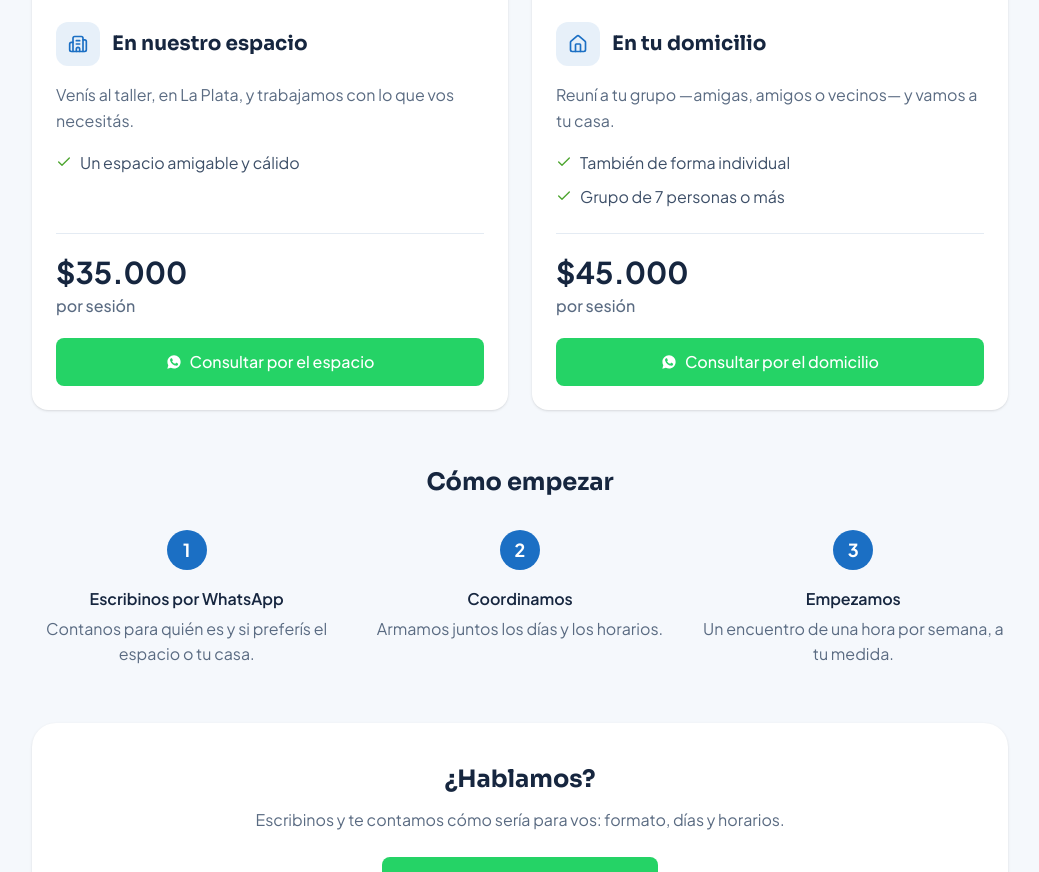
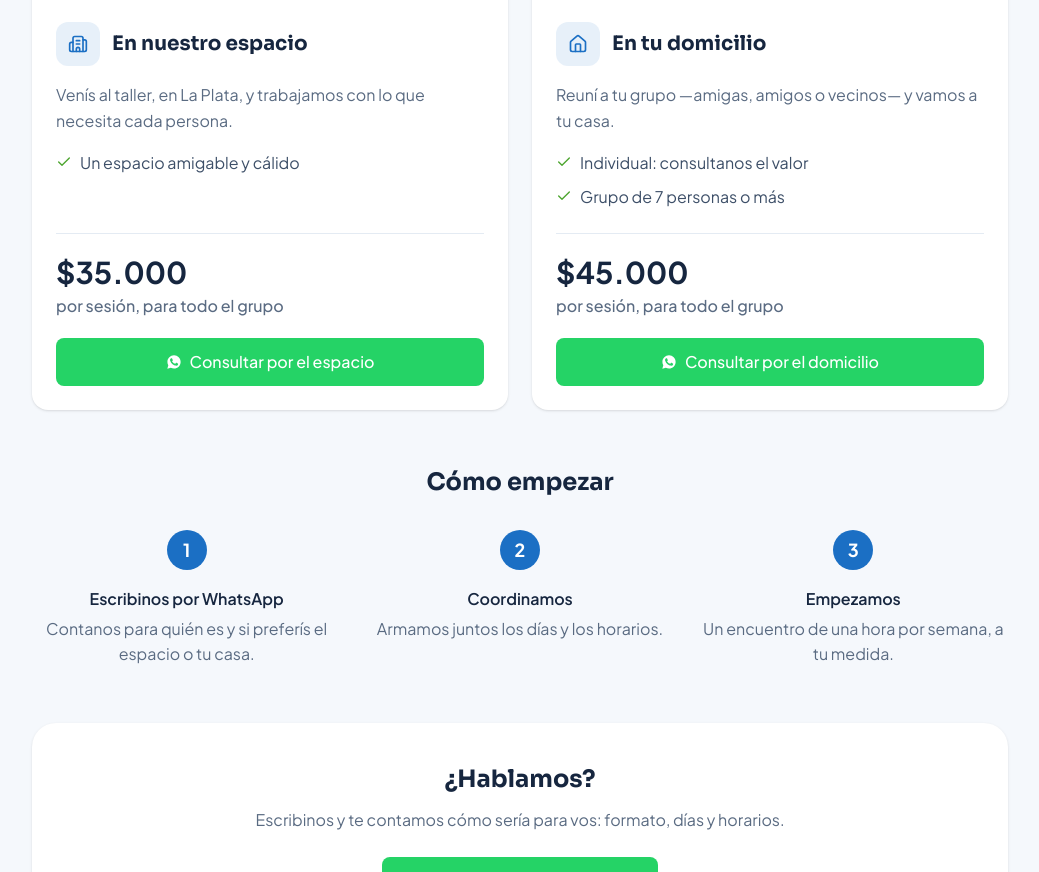
Before and after one commit to manukpo10/TIAM-frontend, a React (Vite) app: page /talleres in a window 1280 px wide. Shown: the part 4960-5832 px from the top of the page, without its empty margins (120-1159 px from the left). Built offline with nearby package versions, Linux system fonts and the light colour scheme.

Commit message:
fix(talleres): el valor es por sesión y para todo el grupo
- La tarjeta dice "por sesión, para todo el grupo", y la sesión individual
  se consulta.
- La tarjeta del espacio habla de "cada persona" en lugar de "vos".

```diff
--- a/src/pages/talleres/TalleresPersonalizadosSection.tsx
+++ b/src/pages/talleres/TalleresPersonalizadosSection.tsx
@@ -20,12 +20,13 @@ import espacioImg from '@/assets/taller/personalizado-espacio.webp'
  */
 
 // ── data:start ──
-// Agreed with the tallerista on 2026-10-12. The prices are per SESSION: the first
-// release said "por persona, por mes" and the owner corrected it the same day.
+// Agreed with the tallerista on 2026-10-12. Each price is per SESSION and covers the
+// WHOLE GROUP, not each person (the first release said "por persona, por mes"; the
+// owner corrected it on 2026-10-12 and 2026-10-13).
 const PRICE_SPACE = '$35.000'
 const PRICE_HOME = '$45.000'
-/** What a price covers. No "por persona" on purpose: per person or per group is still unconfirmed. */
-const PRICE_UNIT = 'por sesión'
+/** What a price covers. */
+const PRICE_UNIT = 'por sesión, para todo el grupo'
 /** Smallest group the tallerista goes to a home for. */
 const HOME_MIN_PEOPLE = 7
 
@@ -130,7 +131,7 @@ export function TalleresPersonalizadosSection() {
           <OptionCard
             icon={Building2}
             title="En nuestro espacio"
-            description="Venís al taller, en La Plata, y trabajamos con lo que vos necesitás."
+            description="Venís al taller, en La Plata, y trabajamos con lo que necesita cada persona."
             conditions={['Un espacio amigable y cálido']}
             price={PRICE_SPACE}
             ctaLabel="Consultar por el espacio"
@@ -144,8 +145,9 @@ export function TalleresPersonalizadosSection() {
             icon={Home}
             title="En tu domicilio"
             description="Reuní a tu grupo —amigas, amigos o vecinos— y vamos a tu casa."
-            // The group line goes last so it is the one right above the price.
-            conditions={['También de forma individual', `Grupo de ${HOME_MIN_PEOPLE} personas o más`]}
+            // The group line goes last so it is the one right above the price: the listed
+            // price is the group's, so an individual session has to be quoted on request.
+            conditions={['Individual: consultanos el valor', `Grupo de ${HOME_MIN_PEOPLE} personas o más`]}
             price={PRICE_HOME}
             ctaLabel="Consultar por el domicilio"
             ctaText={TEXT_HOME}
```
